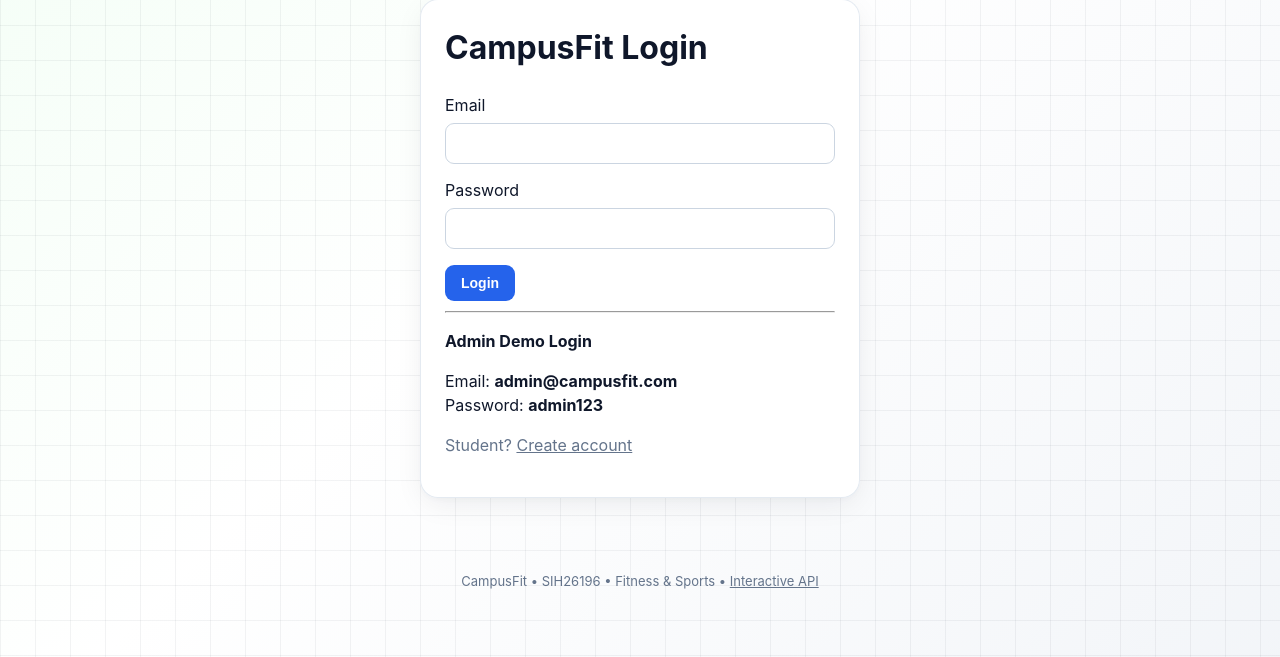
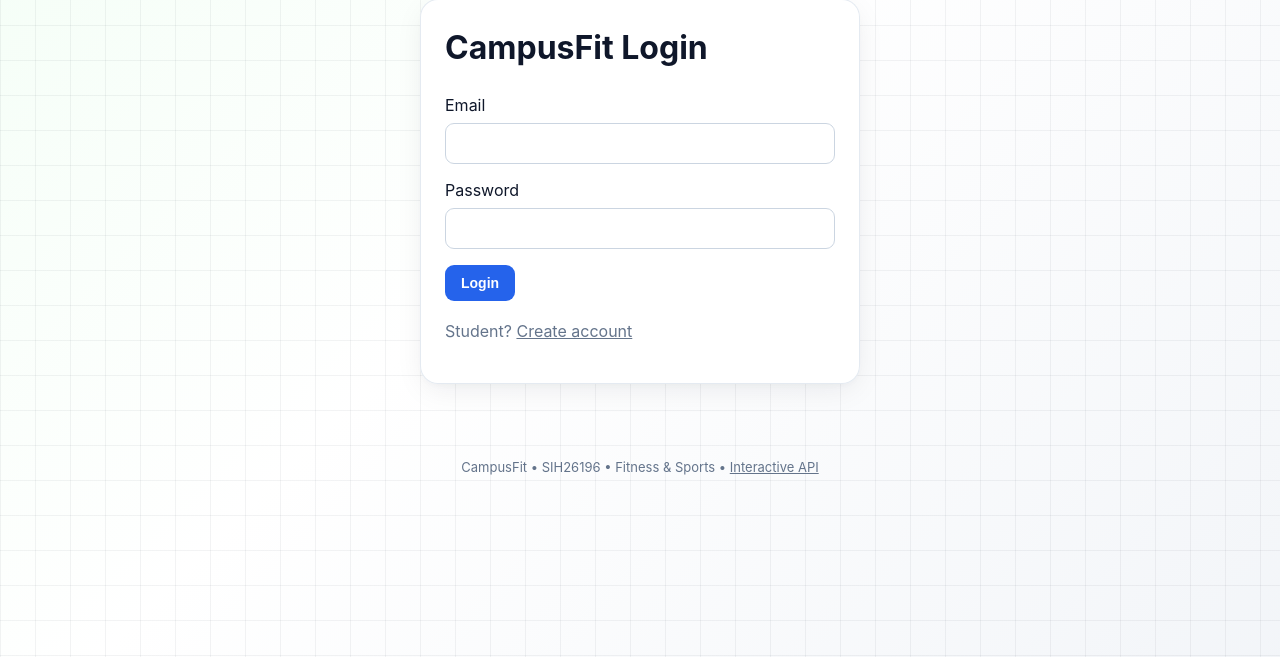
Before and after one commit to Shreyansh3110/campusfit-advance, a Flask app: page /login in a window 1280 px wide. Shown: the part 115-772 px from the top of the page. Run offline with Flask 3, Linux system fonts and the light colour scheme; parts of the project's set-up code (start-up, migrations or seed data) failed here and were passed over; some libraries are stand-ins or nearby versions.

Commit message:
Add files via upload

```diff
--- a/templates/login.html
+++ b/templates/login.html
@@ -9,9 +9,7 @@
     <label>Password</label><input type="password" name="password" required>
     <button>Login</button>
   </form>
-  <hr>
-  <p><b>Admin Demo Login</b></p>
-  <p>Email: <b>admin@campusfit.com</b><br>Password: <b>admin123</b></p>
+
   <p class="muted">Student? <a href="/register">Create account</a></p>
 </div>
 {% endblock %}
```
